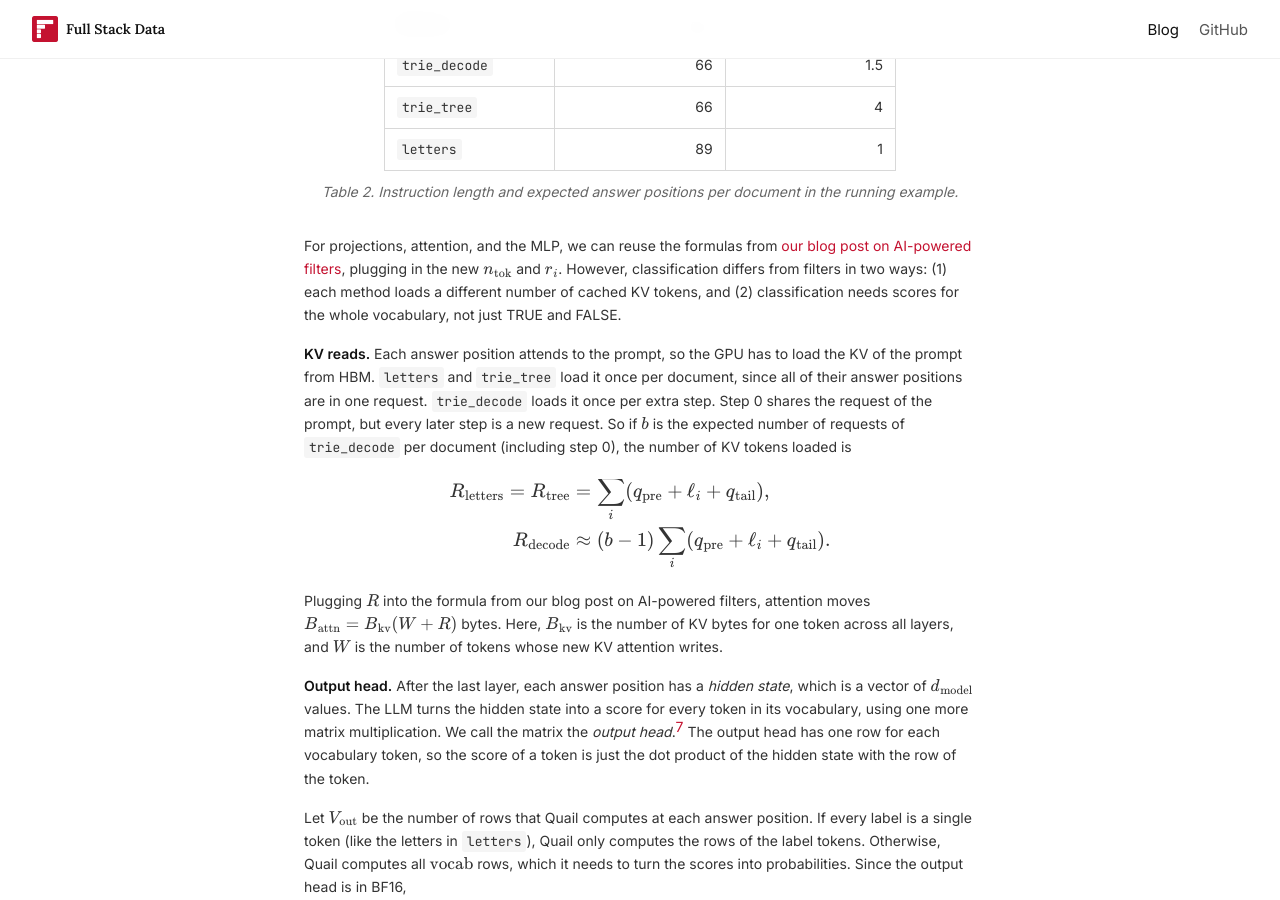
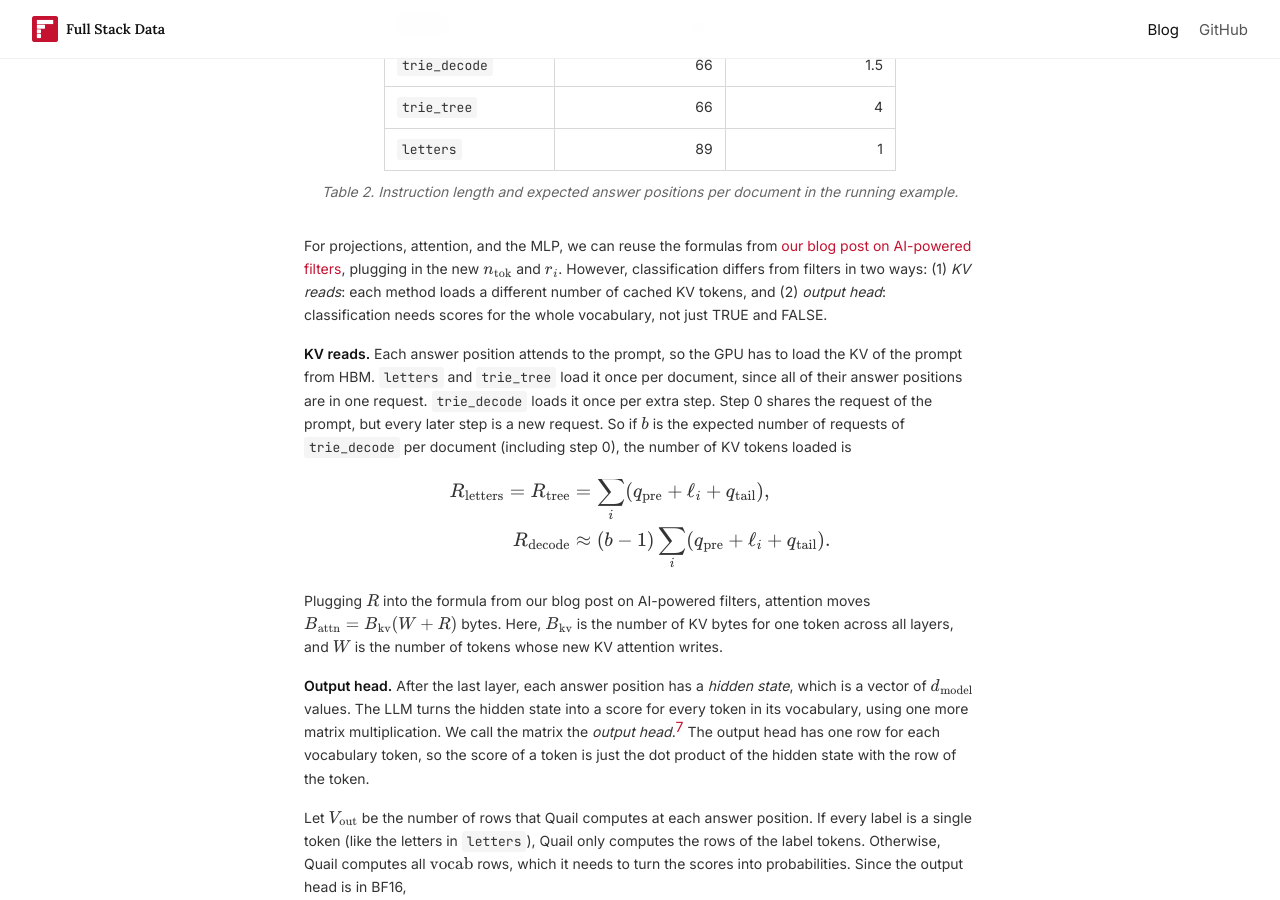
Before and after one commit to fsdatalab/fsdatalab.github.io, a Jekyll site: the page built from _posts/2026-10-09-ai-classification.md, in a window 1280 px wide and 900 px high, scrolled down 9189 px. Built offline with Jekyll 4.4.1, drawn with Linux system fonts in a browser that asks for light colours.

Commit message:
Name the KV reads and output head differences in 4.1
Co-Authored-By: Claude Opus 5.5 <noreply@anthropic.com>
Claude-Session: https://claude.ai/code/session_01MoNT2oswuno5R7xGoXoh2n

```diff
--- a/_posts/2026-10-09-ai-classification.md
+++ b/_posts/2026-10-09-ai-classification.md
@@ -269,7 +269,7 @@ The three methods only differ in $$q_{\text{tail}}$$ and $$a$$. [Table 2](#table
 <p class="table-caption">Table 2. Instruction length and expected answer positions per document in the running example.</p>
 </div>
 
-For projections, attention, and the MLP, we can reuse the formulas from [our blog post on AI-powered filters](/blog/ai-filter-cost-estimates/), plugging in the new $$n_{\text{tok}}$$ and $$r_i$$. However, classification differs from filters in two ways: (1) each method loads a different number of cached KV tokens, and (2) classification needs scores for the whole vocabulary, not just TRUE and FALSE.
+For projections, attention, and the MLP, we can reuse the formulas from [our blog post on AI-powered filters](/blog/ai-filter-cost-estimates/), plugging in the new $$n_{\text{tok}}$$ and $$r_i$$. However, classification differs from filters in two ways: (1) *KV reads*: each method loads a different number of cached KV tokens, and (2) *output head*: classification needs scores for the whole vocabulary, not just TRUE and FALSE.
 
 **KV reads.** Each answer position attends to the prompt, so the GPU has to load the KV of the prompt from HBM. `letters` and `trie_tree` load it once per document, since all of their answer positions are in one request. `trie_decode` loads it once per extra step. Step 0 shares the request of the prompt, but every later step is a new request. So if $$b$$ is the expected number of requests of `trie_decode` per document (including step 0), the number of KV tokens loaded is
 
```
